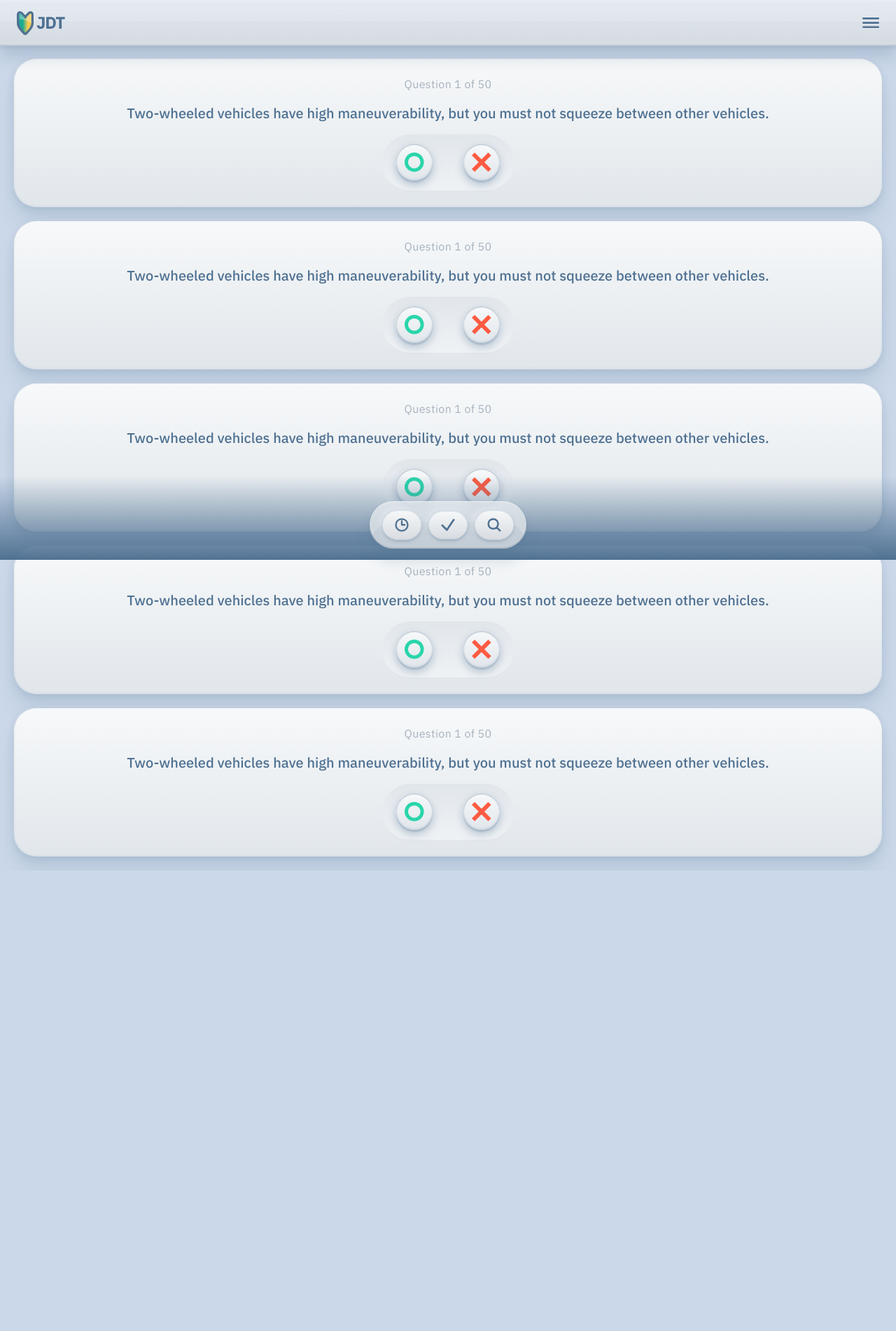
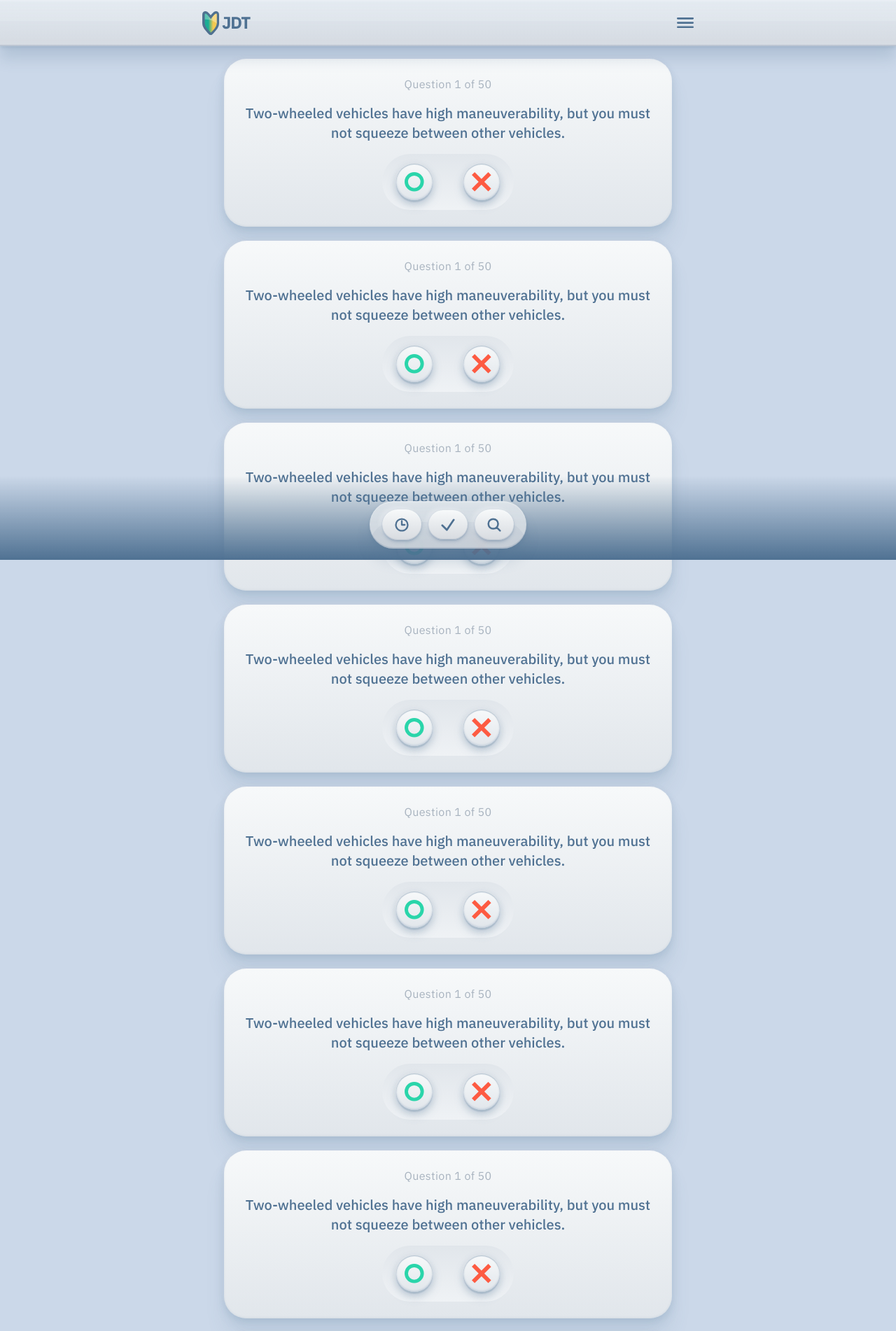
Before and after one commit to GaryWintle/jdt, a Next.js app: page /learners in a window 1280 px wide. Shown: the top 1902 px of the page at 70% size. Before the commit the page ends 1244 px from the top, so only its background shows below. Built offline with nearby package versions, Linux system fonts and the light colour scheme.

Commit message:
Fix responsivity issues for desktop and widescreen sizes

```diff
--- a/src/app/globals.css
+++ b/src/app/globals.css
@@ -27,8 +27,7 @@
     inset 0 30px 0 0 var(--color-neutral-100),
     0 18px 19px 0 var(--color-primary-600), 0 2px 5px 0 var(--color-primary-600);
 
-  --shadow-button: inset 0 2px 1px 0 var(--color-primary-600),
-    inset 0 2px 0 0 var(--color-neutral-50),
+  --shadow-button: inset 0 2px 0 0 var(--color-neutral-50),
     inset 0 -1px 1px 0 var(--color-primary-600),
     -4px -4px 4px 0 var(--color-neutral-50),
     0 3px 4px 0 var(--color-primary-600), 0 1px 2px 0 var(--color-primary-600);
--- a/src/app/learners/page.tsx
+++ b/src/app/learners/page.tsx
@@ -2,12 +2,27 @@ import QuestionCard from '@/components/ui/QuestionCard';
 
 export default function Learners() {
   return (
-    <>
+    <div className="">
       <QuestionCard />
       <QuestionCard />
       <QuestionCard />
       <QuestionCard />
       <QuestionCard />
-    </>
+      <QuestionCard />
+      <QuestionCard />
+      <QuestionCard />
+      <QuestionCard />
+      <QuestionCard />
+      <QuestionCard />
+      <QuestionCard />
+      <QuestionCard />
+      <QuestionCard />
+      <QuestionCard />
+      <QuestionCard />
+      <QuestionCard />
+      <QuestionCard />
+      <QuestionCard />
+      <QuestionCard />
+    </div>
   );
 }
--- a/src/components/layout/MainHeader.tsx
+++ b/src/components/layout/MainHeader.tsx
@@ -3,7 +3,8 @@ import Link from 'next/link';
 
 const MainHeader = () => {
   return (
-    <header className="pt-safe-plus fixed w-full flex items-center justify-between top-0 pb-4 pt-12 px-6 bg-gradient-to-b from-neutral-100/60 to-neutral-300/85 shadow-module/20 backdrop-blur-md">
+    <header className="pt-safe-plus fixed w-full top-0 pb-4 pt-12 bg-gradient-to-b from-neutral-100/60 to-neutral-300/85 shadow-module/20 backdrop-blur-md">
+      <div className="max-w-[750px] mx-auto px-6 flex items-center justify-between">
         <div className="flex gap-1">
           <Link href="/">
             <Image
@@ -29,6 +30,7 @@ const MainHeader = () => {
             priority
           />
         </nav>
+      </div>
     </header>
   );
 };
--- a/src/components/ui/QuestionCard.tsx
+++ b/src/components/ui/QuestionCard.tsx
@@ -2,11 +2,11 @@ import QuestionCardButton from './QuestionCardButton';
 
 const QuestionCard = () => {
   return (
-    <div className="flex flex-col gap-4 bg-gradient-to-b from-neutral-50 to-neutral-200 px-5 py-6 rounded-4xl mx-5 my-5 shadow-quiz-card/10">
+    <div className="flex flex-col gap-4 bg-gradient-to-b from-neutral-50 to-neutral-200 px-5 py-6 rounded-4xl my-5 shadow-quiz-card/10 w-[calc(100%-2.5rem)] md:w-3/4 lg:w-1/2 max-w-[700px] mx-auto">
       <h3 className="font-family tracking-wide text-center text-neutral-500">
         Question 1 of 50
       </h3>
-      <p className="font-family text-xl text-primary-600 font-medium text-center">
+      <p className="font-family text-xl text-primary-600 font-medium text-center max-w-[65ch] mx-auto">
         Two-wheeled vehicles have high maneuverability, but you must not squeeze
         between other vehicles.
       </p>
--- a/src/components/ui/TestFooterButton.tsx
+++ b/src/components/ui/TestFooterButton.tsx
@@ -15,7 +15,7 @@ const TestFooterButton: React.FC<FooterButtonProps> = ({
   return (
     <button
       onClick={onClick}
-      className="flex items-center justify-center p-3 w-14 bg-gradient-to-b from-neutral-50 to-neutral-300 hover:bg-neutral-100 rounded-full shadow-button/20 hover:shadow-button-hover/20 cursor-pointer transition-all duration-200 hover:-translate-y-0.5 ease-in"
+      className="flex items-center justify-center p-3 w-14 bg-gradient-to-b from-neutral-50 to-neutral-300 hover:bg-neutral-100 rounded-full shadow-button/25 hover:shadow-button-hover/20 cursor-pointer transition-all duration-200 hover:-translate-y-0.5 ease-in"
     >
       <Image src={src} width={20} height={20} alt={alt} priority />
     </button>
```
Lines whose indentation alone changed are shown as unchanged.
